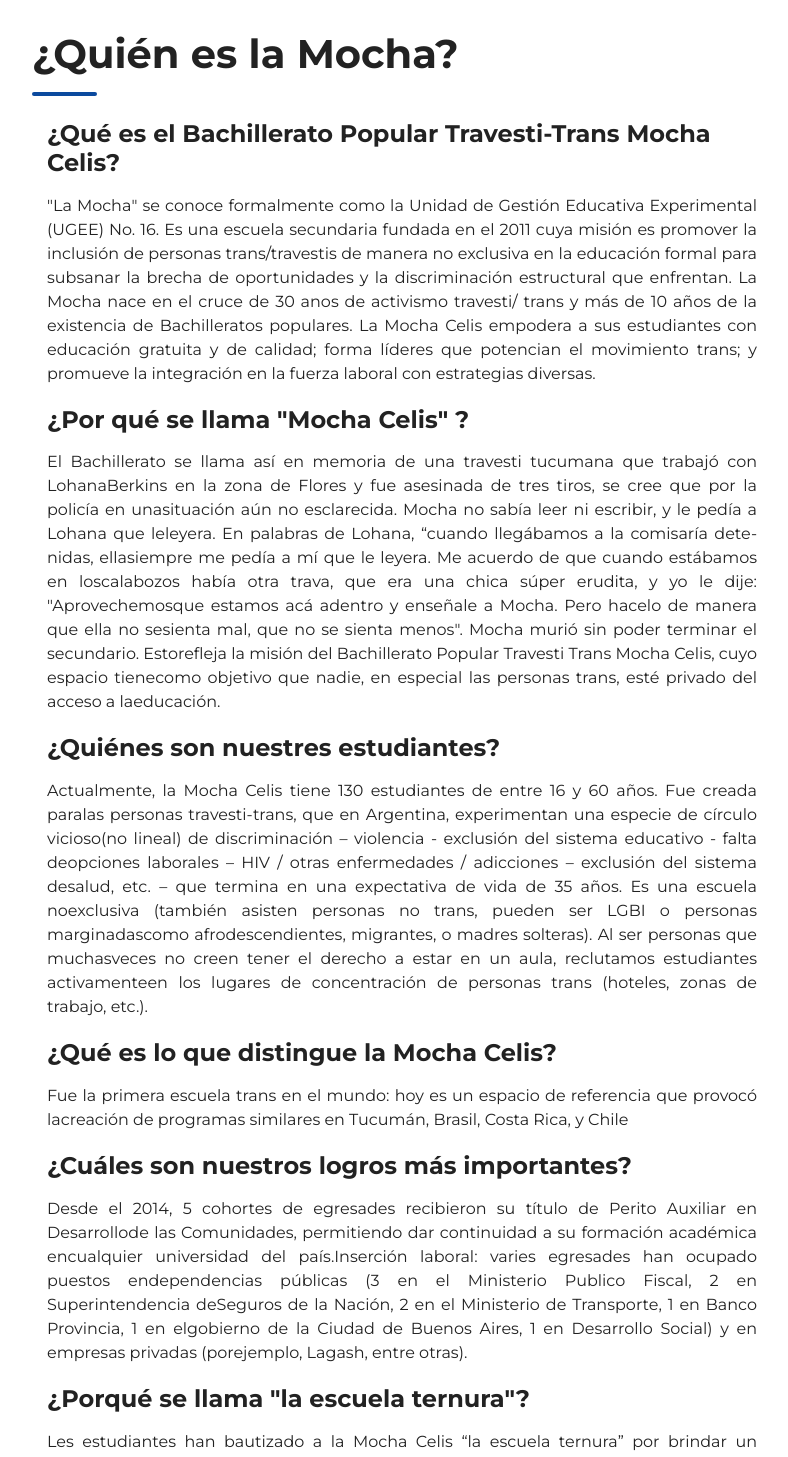
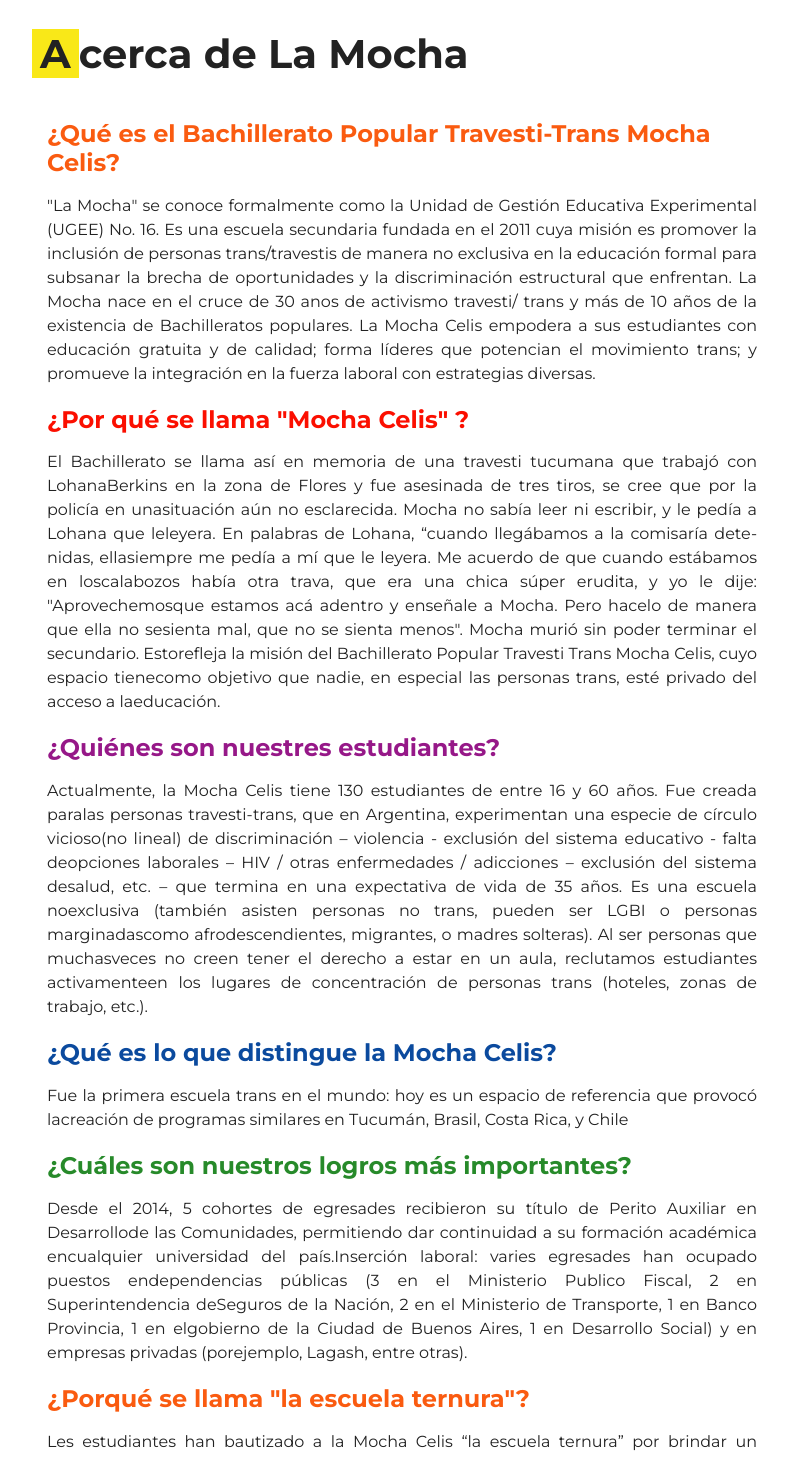
Before and after one commit to nayracoop/mochacelis, a Vue app: page / in a window 1280 px wide. Shown: the part 860-2317 px from the top of the page, without its empty margins (53-841 px from the left). Built offline with nearby package versions, Linux system fonts and the light colour scheme.

Commit message:
section title decoration

```diff
--- a/assets/scss/main.scss
+++ b/assets/scss/main.scss
@@ -11,7 +11,7 @@ body {
 body a {
     color: $color-dark;
     &:hover {
-        color: $color-indigo;
+        color: $color-purple;
     }
 }
 
@@ -53,21 +53,11 @@ i {
     margin-bottom: 50px;
     margin-top: 70px;
     h2 {
-        position: relative;
-        &::after {
-            background: $color-magenta;
-            content: '';
-            position: absolute;
+        .initial {
+            width: 1em;
             height: 1em;
-            z-index:-1;
-            width: 1em;
-            border-radius: 0px;
-            left: -5px;
-            bottom: 10px;
+            padding: 0 .2em;
         }
-    }
-    p {
-        display: none;
     }
 }
 
@@ -80,7 +70,7 @@ i {
         a {
             color: $color-dark;
             &:hover {
-                color: $color-indigo;
+                color: $color-purple;
             }
         }
     }
@@ -99,7 +89,7 @@ i {
         li {
             font-size: 1.25em;
             a:hover {
-                color: $color-indigo;
+                color: $color-purple;
             }
         }
     }
@@ -286,15 +276,11 @@ header {
     h2 {
         position: relative;
         margin-bottom: 30px;
-        &::after {
-            content: '';
-            position: absolute;
-            height: 4px;
-            width: 65px;
-            border-radius: 5px;
-            left: 0;
-            bottom: -10px;
-            background-color: $color-blue;
+        .initial{
+            background-color: $color-yellow;
+            width: 1em;
+            height: 1em;
+            padding: 0 .2em;
         }
     }
     .about-info {
@@ -308,8 +294,11 @@ header {
 #contact {
     .section-heading {
         h2 {
-            &::after {
-                background: $color-indigo;
+            .initial{
+                background-color: $color-purple;
+                width: 1em;
+                height: 1em;
+                padding: 0 .2em;
             }
         }
     }
@@ -345,16 +334,11 @@ header {
 #donations {
     .section-heading {
         h2 {
-            &::after {
-                background: $color-magenta;
-                content: '';
-                position: absolute;
+            .initial {
+                background-color: $color-orange;
+                width: 1em;
                 height: 1em;
-                z-index:-1;
-                width: 1em;
-                border-radius: 0px;
-                left: -5px;
-                bottom: 10px;
+                padding: 0 .2em;
             }
         }
     }
@@ -634,3 +618,23 @@ footer {
         }
     }
 }
+
+
+.color-yellow {
+    color: $color-yellow;
+}
+.color-green {
+    color: $color-green;
+}
+.color-blue {
+    color: $color-blue;
+}
+.color-purple {
+    color: $color-purple;
+}
+.color-red {
+    color: $color-red;
+}
+.color-orange {
+    color: $color-orange;
+}
--- a/assets/scss/variables.scss
+++ b/assets/scss/variables.scss
@@ -1,8 +1,8 @@
 $color-yellow: #f9e818;
-$color-turqoise: #278a2a;
+$color-green: #278a2a;
 $color-blue: #0b4a9e;
-$color-indigo: #961888;
-$color-magenta: #fb0f00;
+$color-purple: #961888;
+$color-red: #fb0f00;
 $color-orange: #fa5b10;
 
 $color-dark: #222;
--- a/src/components/About.vue
+++ b/src/components/About.vue
@@ -4,13 +4,14 @@
       <b-row class="about">
         <b-col class="col-12 col-md-6 mb-1">
           <h2 class="pb-2">
-            {{ $t('about.title') }}
+            <span class="initial">
+              {{$t('about.title')[0]}}</span>{{ $t('about.title').substr(1)}}
           </h2>
         </b-col>
       </b-row>
        <b-row class="about-info">
         <b-col class="col-12 col-md-8 mb-1">
-          <h4 class="pb-2">
+          <h4 class="pb-2 color-orange">
             {{ $t('about.content[0].subtitle') }}
           </h4>
           <p>{{ $t('about.content[0].text') }}</p>
@@ -18,7 +19,7 @@
       </b-row>
       <b-row class="about-info">
         <b-col class="col-12 col-md-8 mb-1">
-          <h4 class="pb-2">
+          <h4 class="pb-2 color-red">
             {{ $t('about.content[1].subtitle') }}
           </h4>
           <p>{{ $t('about.content[1].text') }}</p>
@@ -26,7 +27,7 @@
       </b-row>
       <b-row class="about-info">
         <b-col class="col-12 col-md-8 mb-1">
-          <h4 class="pb-2">
+          <h4 class="pb-2 color-purple">
             {{ $t('about.content[2].subtitle') }}
           </h4>
           <p>{{ $t('about.content[2].text') }}</p>
@@ -34,7 +35,7 @@
       </b-row>
       <b-row class="about-info">
         <b-col class="col-12 col-md-8 mb-1">
-          <h4 class="pb-2">
+          <h4 class="pb-2 color-blue">
             {{ $t('about.content[3].subtitle') }}
           </h4>
           <p>{{ $t('about.content[3].text') }}</p>
@@ -42,7 +43,7 @@
       </b-row>
       <b-row class="about-info">
         <b-col class="col-12 col-md-8 mb-1">
-          <h4 class="pb-2">
+          <h4 class="pb-2 color-green">
             {{ $t('about.content[4].subtitle') }}
           </h4>
           <p>{{ $t('about.content[4].text') }}</p>
@@ -50,7 +51,7 @@
       </b-row>
       <b-row class="about-info">
         <b-col class="col-12 col-md-8 mb-1">
-          <h4 class="pb-2">
+          <h4 class="pb-2 color-orange">
             {{ $t('about.content[5].subtitle') }}
           </h4>
           <p>{{ $t('about.content[5].text') }}</p>
@@ -58,7 +59,7 @@
       </b-row>
       <b-row class="about-info">
         <b-col class="col-12 col-md-8 mb-1">
-          <h4 class="pb-2">
+          <h4 class="pb-2 color-red">
             {{ $t('about.content[6].subtitle') }}
           </h4>
           <p>{{ $t('about.content[6].text') }}</p>
--- a/src/components/Donations.vue
+++ b/src/components/Donations.vue
@@ -4,7 +4,8 @@
       <b-row>
         <b-col class="col-12 col-md-6 section-heading">
           <h2 class="pb-2">
-            {{ $t('donations.title') }}
+            <span class="initial">
+              {{$t('donations.title')[0]}}</span>{{ $t('donations.title').substr(1)}}
           </h2>
         </b-col>
       </b-row>
@@ -40,6 +41,5 @@
 <script>
 
 export default {
-
 }
 </script>
--- a/src/translations/es.json
+++ b/src/translations/es.json
@@ -5,7 +5,7 @@
         "btn-text": "Inscripciones 2020"
     },
     "about": {
-        "title": "¿Quién es la Mocha?",
+        "title": "Acerca de La Mocha",
         "content": [
             {
                 "subtitle": "¿Qué es el Bachillerato Popular Travesti-Trans Mocha Celis?",
```
